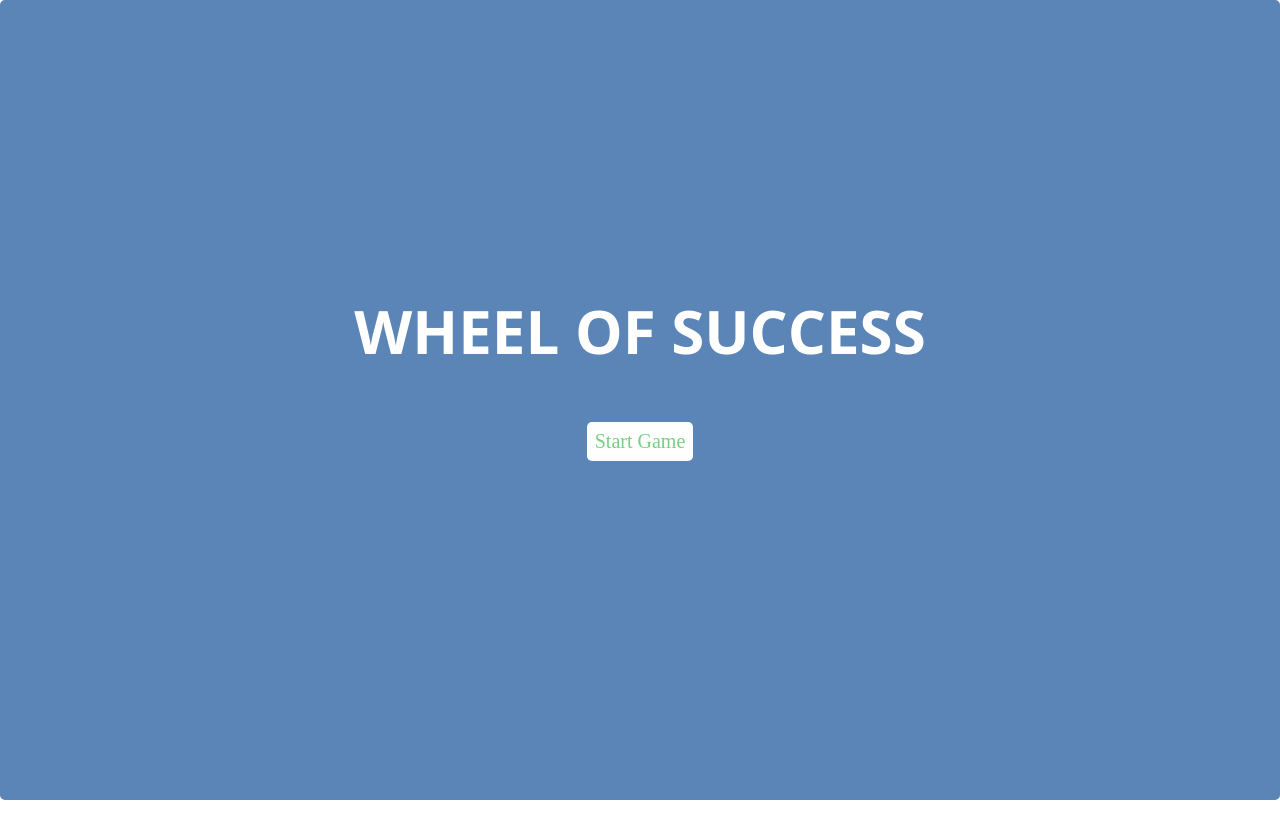
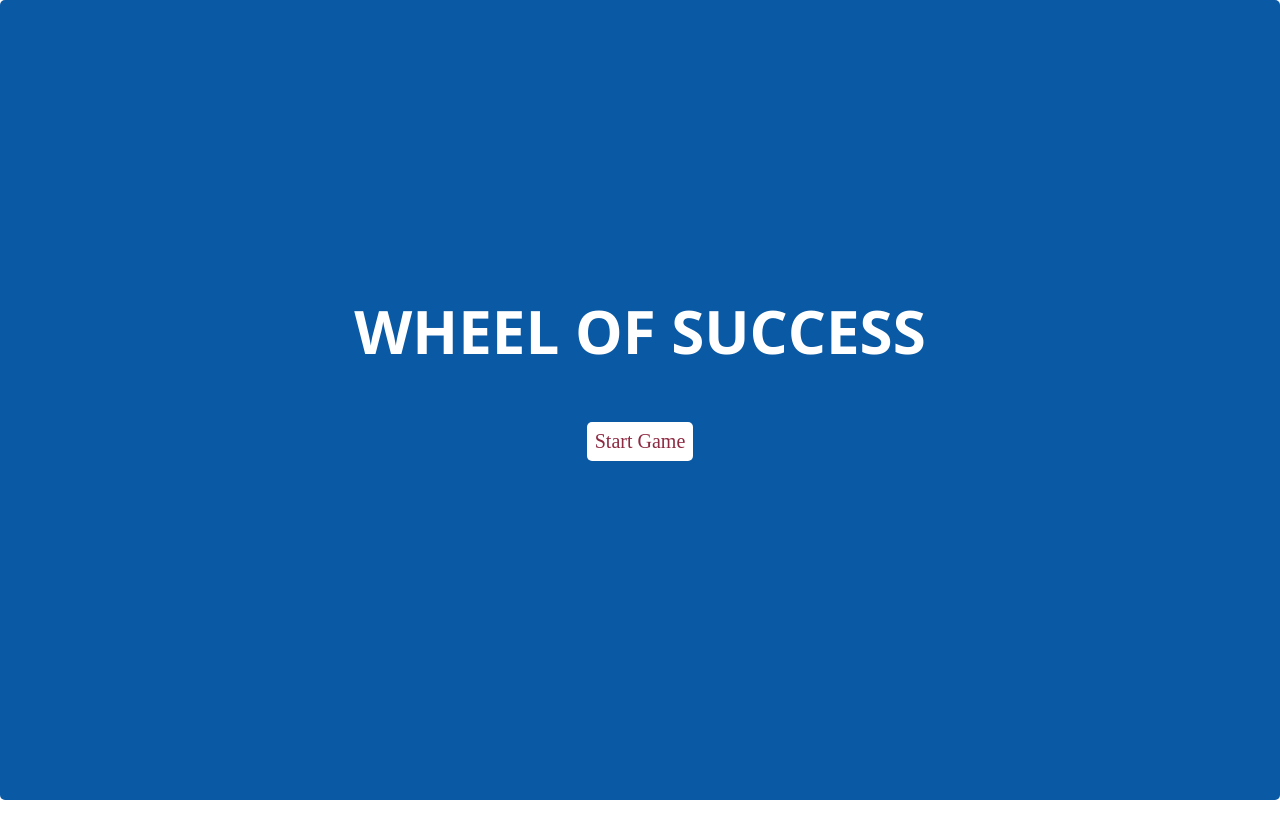
Before and after one commit to greenbranby/techdegree-project-7, a plain HTML site: page game_show_app_v1/index.html in a window 1280 px wide. Drawn offline with nearby package versions, Linux system fonts and the light colour scheme; files whose address does not match are found by name.

Commit message:
Updated color story

```diff
--- a/game_show_app_v1/css/styles.css
+++ b/game_show_app_v1/css/styles.css
@@ -3,7 +3,7 @@
 
 /* Variables */
 
-:root {
+/* :root {
   --color-win: #78CF82;
   --color-lose: #D94545;
   --color-start: #5b85b7;
@@ -14,8 +14,19 @@
   --font-size-large: 60px;
   --font-size-medium: 20px;
   --transition: all .2s ease-in-out;
+} */
+:root {
+  --color-win: #8d2941;
+  --color-lose: #2d5073;
+  --color-start: #0a59a5;
+  --color-neutral: #2d5073;
+  --color-neutral-light: #aeddd0;
+  --color-keys: #fff;
+  --color-keys-light: #77cab5;
+  --font-size-large: 60px;
+  --font-size-medium: 20px;
+  --transition: all .2s ease-in-out;
 }
-
 /* main */
 
 * {
@@ -99,8 +110,9 @@ button {
 }
 
 .show {
-  color: #000;
-  background-color: #76CE82;
+  color: #aeddd0;
+  background-color: #732839;
+    /* background-color: #76CE82; */
 }
 
 /* Keyboard */
```
Also changed, not shown: 1 other file.
